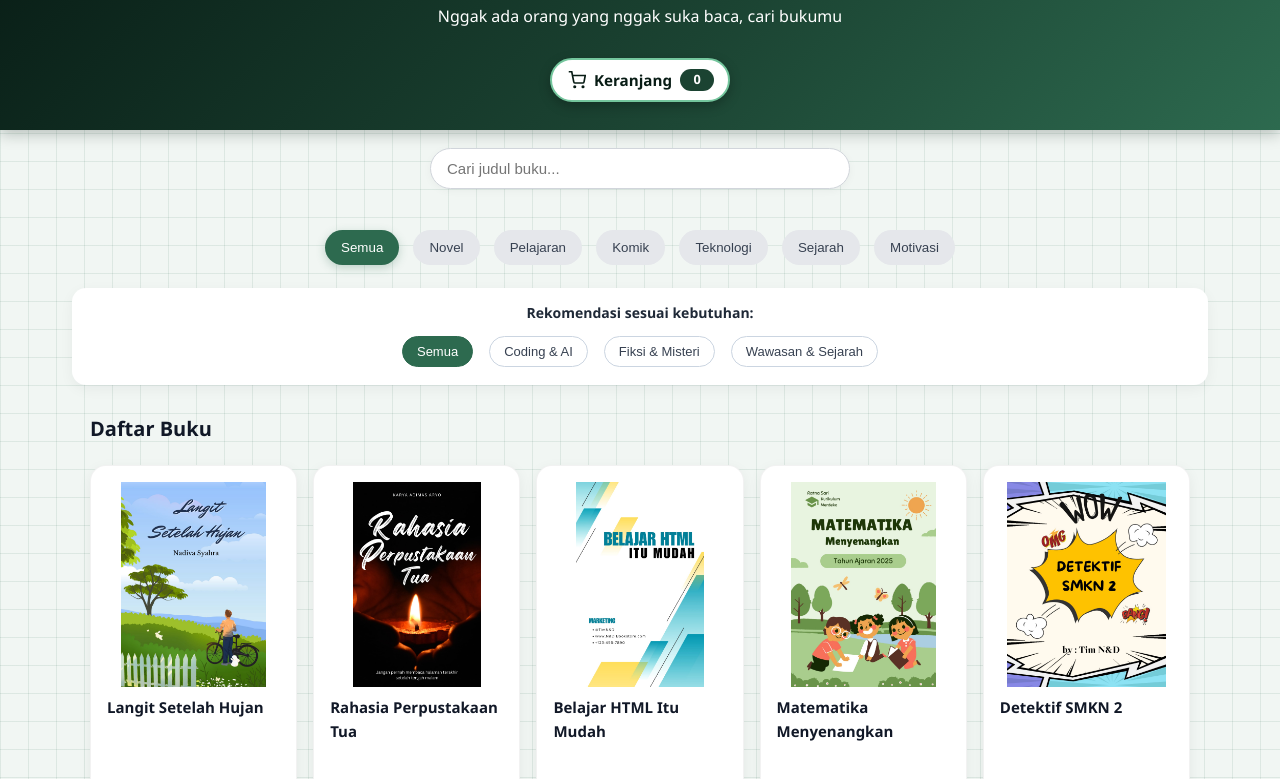
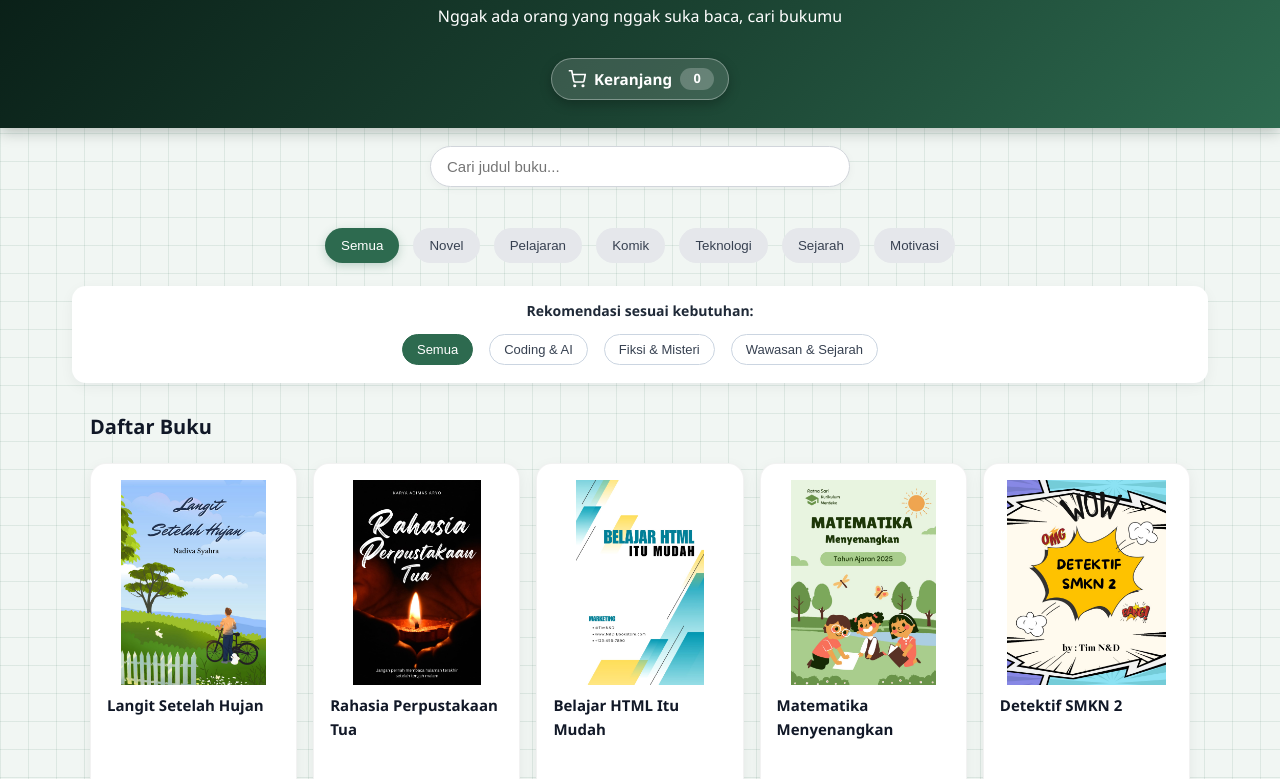
Before and after one commit to vanovaa1108-lab/nd-book, a plain HTML site: page index.html in a window 1280 px wide. Shown: the part 91-870 px from the top of the page. Drawn offline with Linux system fonts and the light colour scheme.

Commit message:
Update style.css

```diff
--- a/css/style.css
+++ b/css/style.css
@@ -416,3 +416,50 @@ nav button.aktif {
   background-color: #052e16;
   color: #ffffff;
 }
+
+/* ===== Tombol Keranjang Transparan Berciri Khas ===== */
+.tombol-keranjang-khas {
+  display: inline-flex;
+  align-items: center;
+  gap: 8px;
+  margin-top: 12px;
+  padding: 8px 14px 8px 16px;
+  background-color: rgba(255, 255, 255, 0.14);
+  color: #ffffff;
+  text-decoration: none;
+  font-weight: 600;
+  font-size: 0.95rem;
+  border-radius: 999px;
+  border: 1px solid rgba(255, 255, 255, 0.35);
+  transition: transform 0.2s ease, background-color 0.2s ease, border-color 0.2s ease, color 0.2s ease;
+}
+
+.tombol-keranjang-khas:hover {
+  background-color: #25D366;
+  border-color: #25D366;
+  color: #052e16;
+  transform: translateY(-1px);
+}
+
+.ikon-keranjang {
+  flex-shrink: 0;
+}
+
+.badge-keranjang {
+  display: inline-flex;
+  align-items: center;
+  justify-content: center;
+  min-width: 22px;
+  height: 22px;
+  padding: 0 6px;
+  background-color: rgba(255, 255, 255, 0.22);
+  color: #ffffff;
+  font-size: 0.8rem;
+  font-weight: 700;
+  border-radius: 999px;
+}
+
+.tombol-keranjang-khas:hover .badge-keranjang {
+  background-color: #052e16;
+  color: #ffffff;
+}
```
